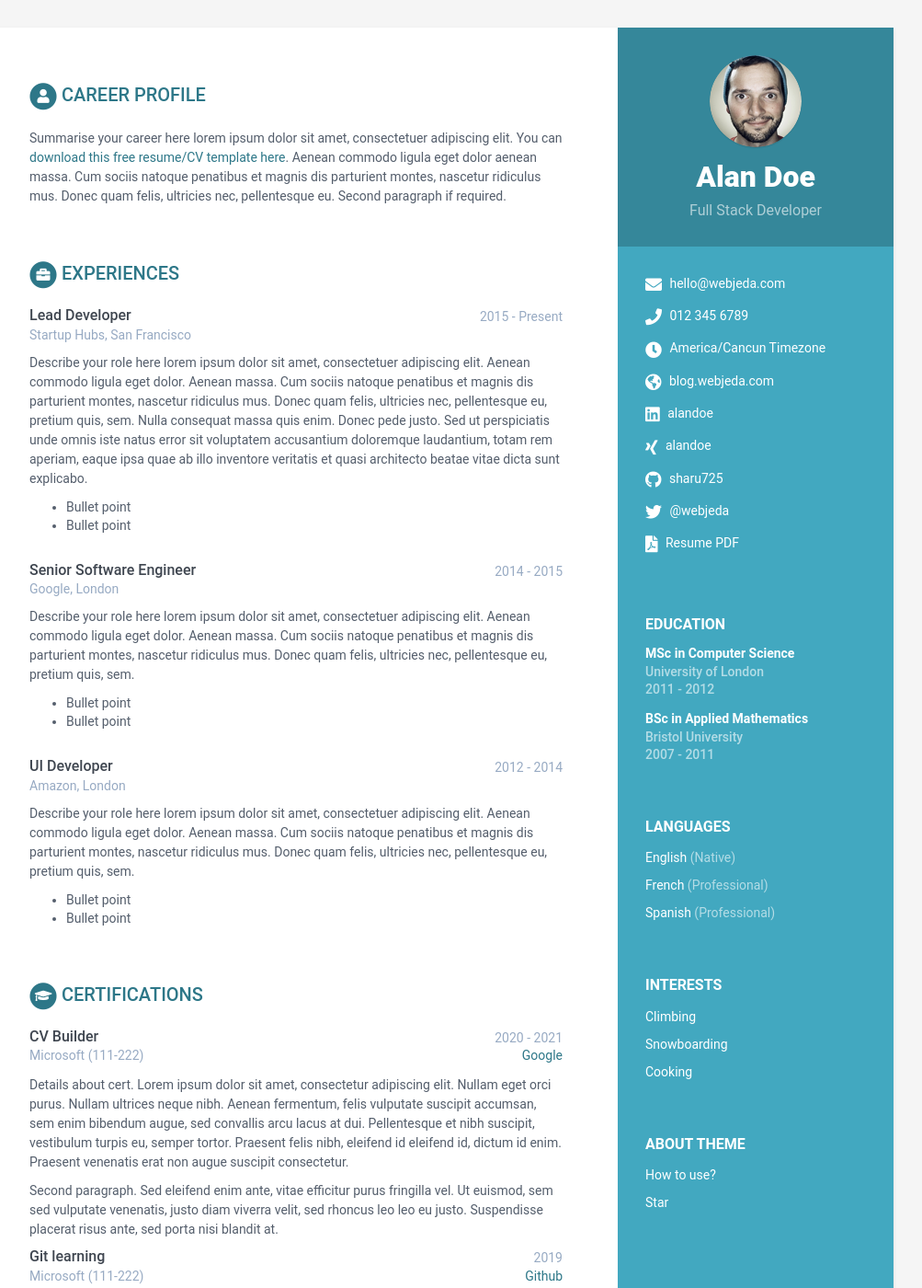
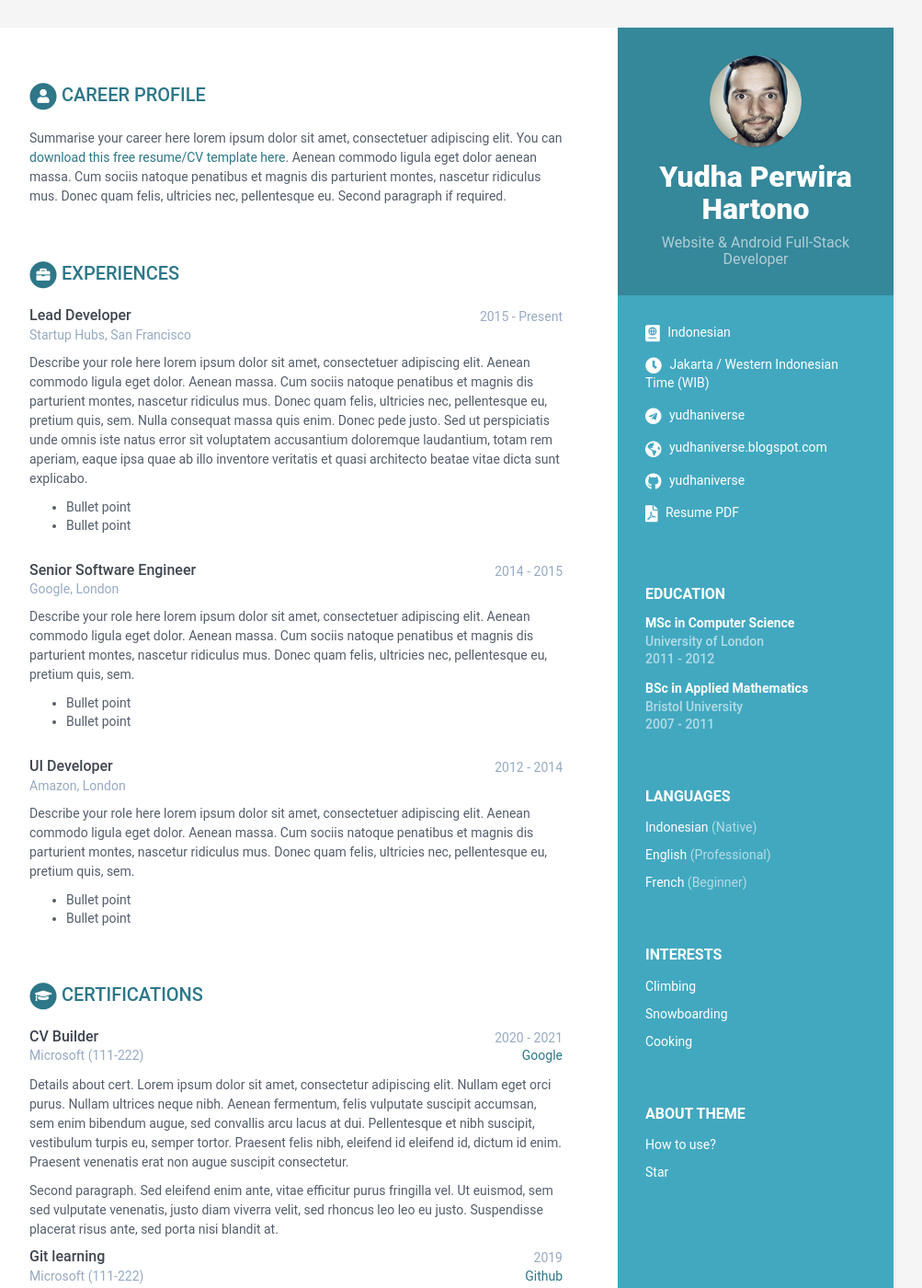
Before and after one commit to yudhaniverse/yudhaniverse.github.io, a Jekyll site: the page built from index.html, in a window 1280 px wide and 1400 px high. Shown: the whole window at 92% size, without its empty margins (168-1171 px from the left). Built offline with Jekyll 4.4.1, drawn with Linux system fonts in a browser that asks for light colours.

Commit message:
Update data.yml

```diff
--- a/_data/data.yml
+++ b/_data/data.yml
@@ -8,23 +8,23 @@ sidebar:
     education: True # set to False if you want education in main section instead of in sidebar
 
     # Profile information
-    name: Alan Doe
-    tagline: Full Stack Developer
+    name: Yudha Perwira Hartono
+    tagline: Website & Android Full-Stack Developer
     avatar: profile.png  #place a 100x100 picture inside /assets/images/ folder and provide the name of the file below
 
     # Sidebar links
-    email: hello@webjeda.com
-    phone: 012 345 6789
-    timezone: America/Cancun Timezone
-    citizenship:
-    website: blog.webjeda.com #do not add http://
-    linkedin: alandoe
-    xing: alandoe
-    github: sharu725
-    telegram: # add your nickname without '@' sign
+    email: # hello@webjeda.com
+    phone: # 012 345 6789
+    timezone: Jakarta / Western Indonesian Time (WIB)
+    citizenship: Indonesian
+    website: yudhaniverse.blogspot.com # blog.webjeda.com #do not add http://
+    linkedin: # alandoe
+    xing: # alandoe
+    github: yudhaniverse
+    telegram: yudhaniverse # add your nickname without '@' sign
     gitlab:
     bitbucket:
-    twitter: '@webjeda'
+    twitter: #'@webjeda'
     stack-overflow: # Number/Username, e.g. 123456/alandoe
     codewars:
     goodreads: # Number-Username, e.g. 123456-alandoe
@@ -33,14 +33,14 @@ sidebar:
     languages:
       title: Languages
       info:
-        - idiom: English
+        - idiom: Indonesian
           level: Native
 
-        - idiom: French
+        - idiom: English
           level: Professional
 
-        - idiom: Spanish
-          level: Professional
+        - idiom: French
+          level: Beginner
 
     interests:
       title: Interests
```
